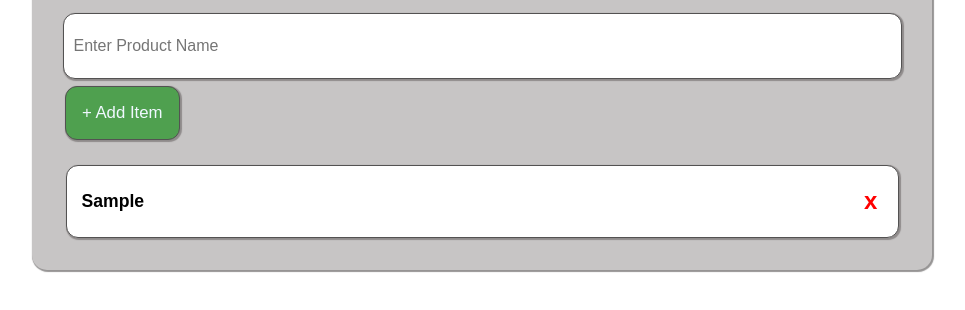
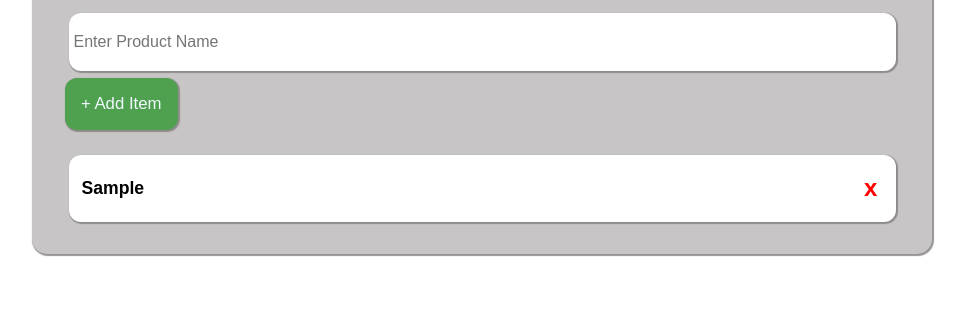
Before and after one commit to Xsanos/ShoppingList, a plain HTML site: page index.html in a window 1280 px wide. Both pictures are taken after typing "Sample" into the empty fields and a click on the input "+ Add Item". Shown: the part 190-500 px from the top of the page, without its empty margins (158-1123 px from the left). Drawn offline with Linux system fonts and the light colour scheme.

Commit message:
CSS update

```diff
--- a/style.css
+++ b/style.css
@@ -128,23 +128,23 @@ input{
 }
 #input-new-item{
     width: 95%;
-    height: 5.5vh;
+    height: 6vh;
     font-size: 2vh;
-    padding: 10px;
-    border-radius: 12px;
-    border: 1px solid rgb(83, 82, 82);
+    padding: 5px;
+    border-radius: 1.5vh;
+    /* border: 1px solid rgb(83, 82, 82); */
     margin-bottom: 7px;
     display: block;
     margin-left: auto;
     margin-right: auto;
 }
 #add-new-item{
-    border: 1px solid rgb(83, 82, 82);
+    /* border: 1px solid rgb(83, 82, 82); */
     color: aliceblue;
     font-weight: 500;
     font-size: 2.1vh;
     padding: 2vh;
-    border-radius: 12px;
+    border-radius: 1.5vh;
     margin-bottom: 25px;
     display: block;
     margin-left: auto;
@@ -152,10 +152,10 @@ input{
     margin-left: 1.5%; /* Hell yeah code */
 }
 .item{
-    border: 1px solid rgb(83, 82, 82);
+    /* border: 1px solid rgb(83, 82, 82); */
     width: 95%;
-    padding: 7px;
-    border-radius: 12px;
+    padding: 5px;
+    border-radius: 1.5vh;
     margin-bottom: 1.5vh;
     display: flex;
     margin-left: auto;
```
